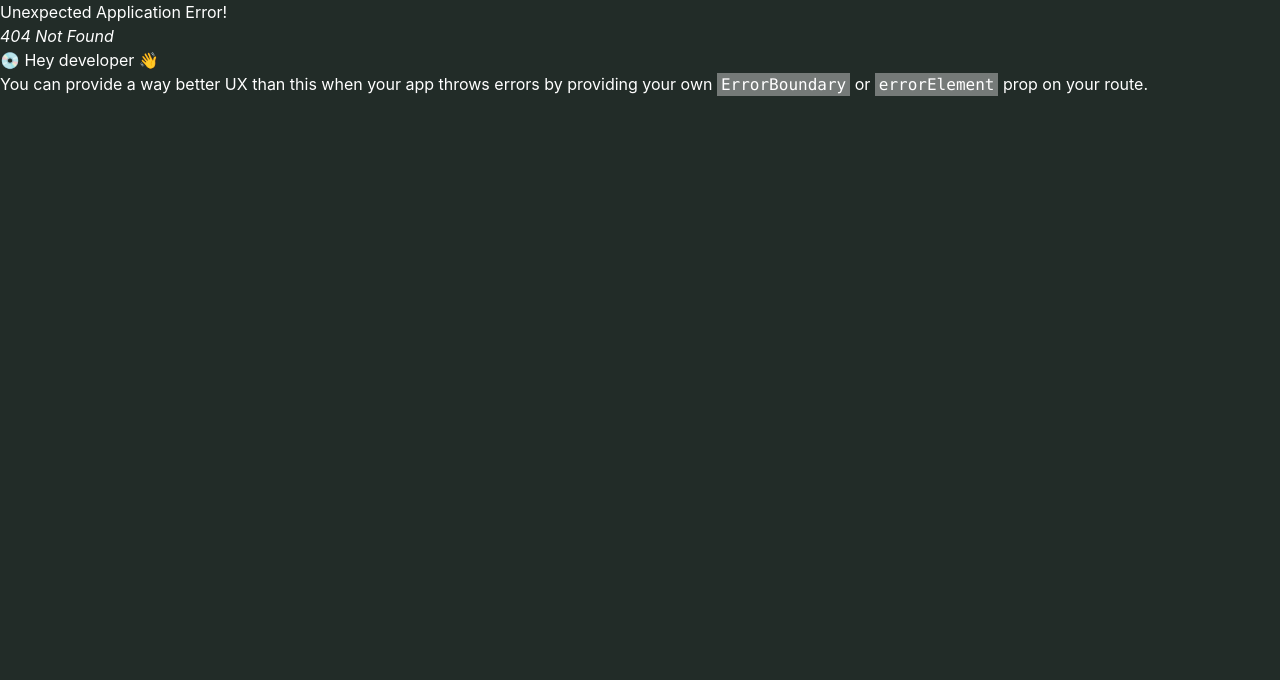
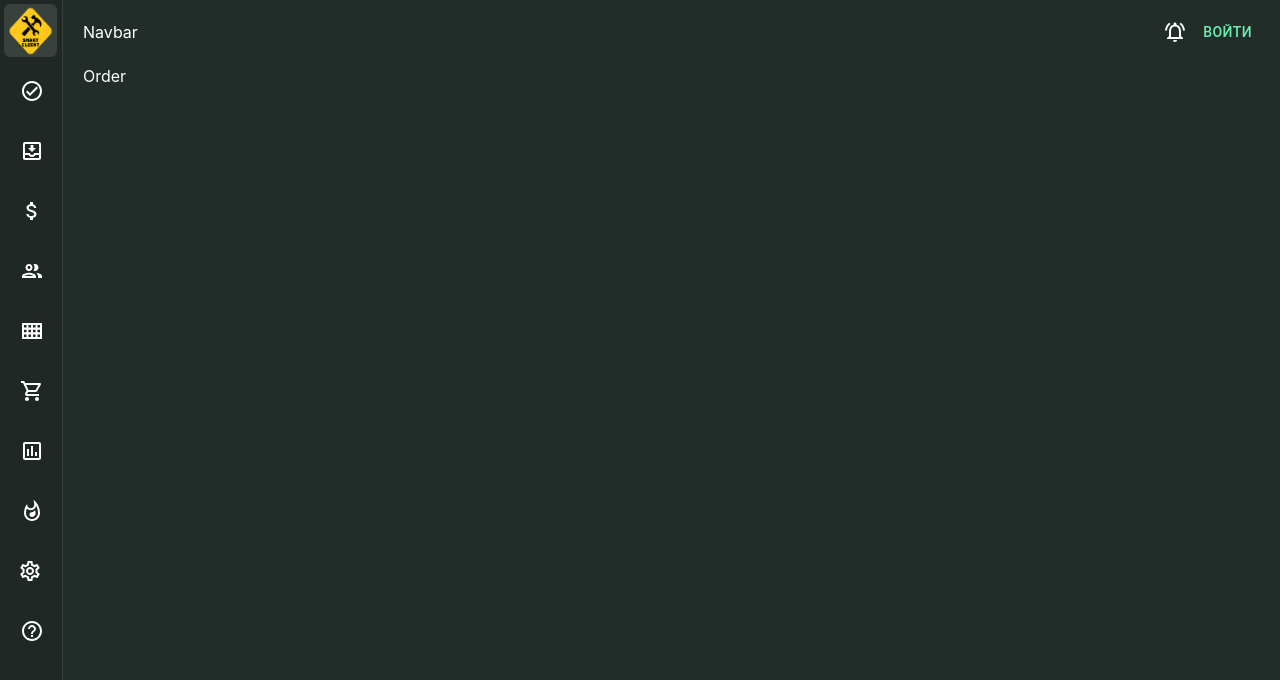
Before and after one commit to dev-tokumei/serviceTypescript, a React (Create React App) app: page /order in a window 1280 px wide. Before the commit this address had no page. Shown: the top 680 px of the page. Built offline with nearby package versions, Linux system fonts and the light colour scheme.

Commit message:
add order component

```diff
--- /dev/null
+++ b/src/components/order/order.tsx
@@ -0,0 +1,10 @@
+import React from 'react'
+import { Layout } from '../../layout/layout'
+
+const Order: React.FC = () => {
+  return (
+    <Layout>Order</Layout>
+  )
+}
+
+export default Order
--- a/src/router/router.tsx
+++ b/src/router/router.tsx
@@ -1,4 +1,5 @@
 import { createBrowserRouter } from 'react-router-dom';
+import Order from '../components/order/order';
 import Todo from '../components/Tasks/todo';
 import { Auth } from '../pages/auth/auth';
 import { Registr } from '../pages/auth/registr/registr';
@@ -21,4 +22,8 @@ export const router = createBrowserRouter([
     path: '/todo',
     element: <Todo />,
   },
+  {
+    path: '/order',
+    element: <Order />,
+  },
 ]);
```
